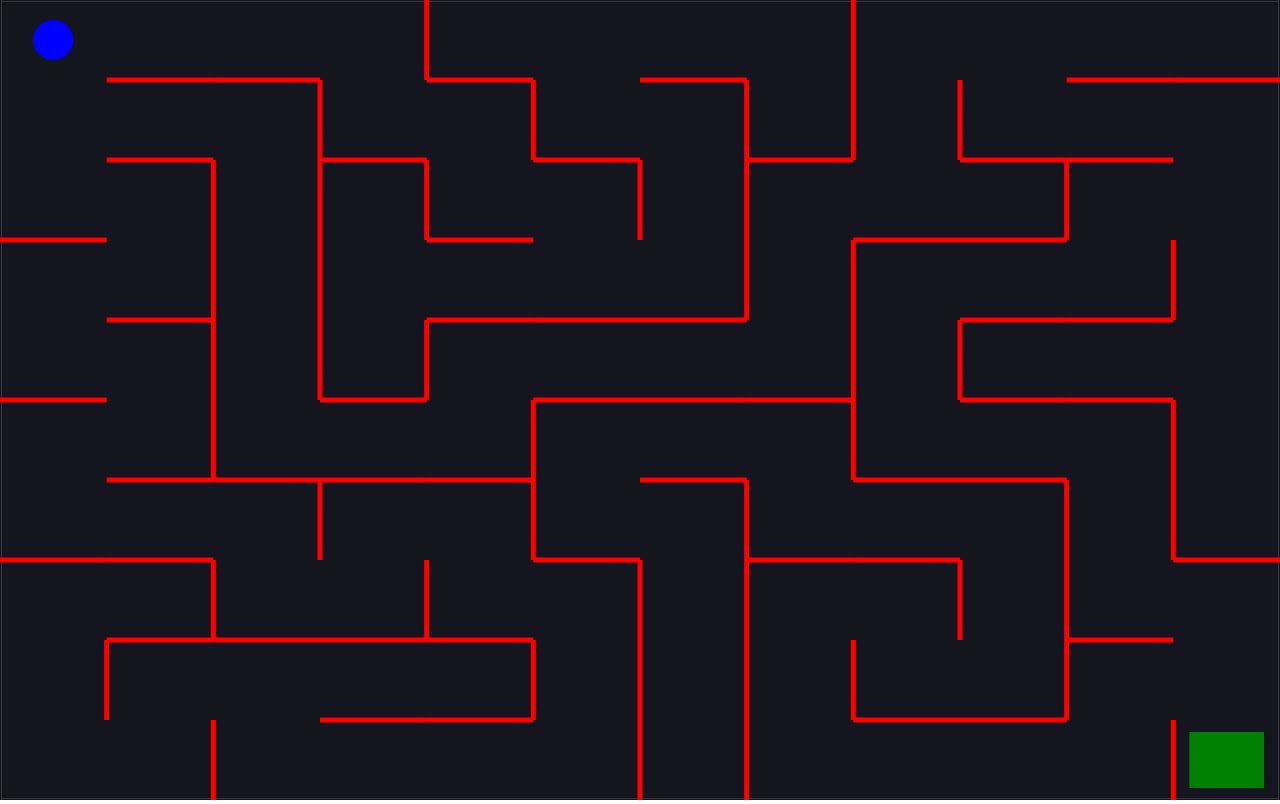
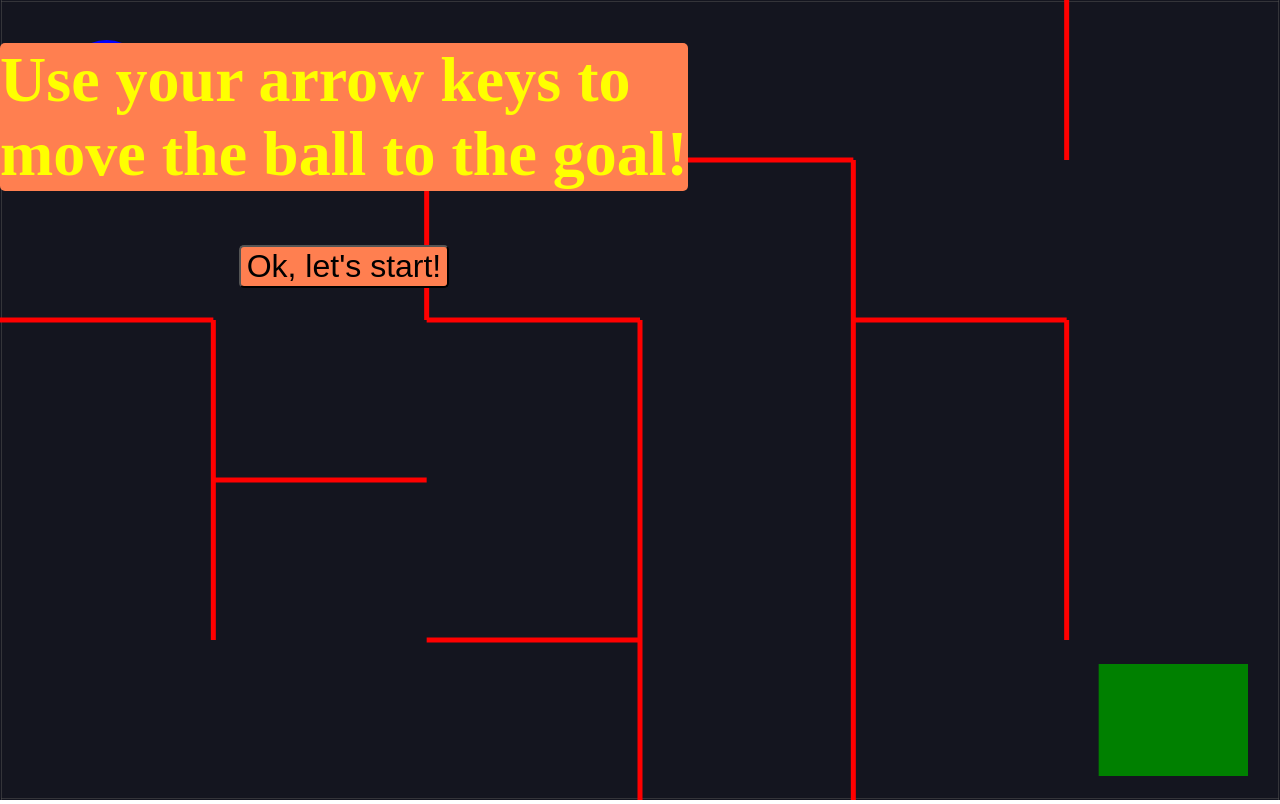
Before and after one commit to benjamindaniels21/Maze-, a plain HTML site: page index.html in a window 1280 px wide. Drawn offline with nearby package versions, Linux system fonts and the light colour scheme.

Commit message:
updated!

```diff
--- a/index.html
+++ b/index.html
@@ -15,7 +15,7 @@
 
         h1 {
             color: white;
-            font-size: 36px;
+            font-size: 64px;
         }
 
         .winner{
@@ -27,13 +27,38 @@
             height: 100vh;
             width: 100vw;
         }
+        .intro{
+            display: flex;
+            justify-content: center;
+            align-items: center;
+            position: absolute;
+            z-index: 1;
+        }
+
+        .intro h1{
+            background-color: coral;
+            color: yellow;
+            border-radius: 5px;
+        }
+        .intro button{
+            margin-top: 300px;
+            background-color: coral;
+            font-size: 2em;
+            border-radius: 5px;
+        }
     </style>
     <title>Maze!</title>
 </head>
 <body>
-    <div class="winner hidden">
-        <h1>You Win!!</h1>
+    <div class="wrapper">
+        <div class=" intro">
+            <h1>Use your arrow keys to<br> move the ball to the goal!</h1>
+            <button class="intro">Ok, let's start!</button>
+        </div>
+        <div class="winner hidden">
+            <h1>You Win!!</h1>
+        </div>
+        <script src="index.js"></script>
     </div>
-    <script src="index.js"></script>
 </body>
 </html>
--- a/index.js
+++ b/index.js
@@ -1,7 +1,7 @@
 const { Engine, Render, Runner, World, Bodies, Body, Events } = Matter;
 
-const cellsHorizontal = 12;
-const cellsVertical = 10;
+const cellsHorizontal = 6;
+const cellsVertical = 5;
 const width = window.innerWidth;
 const height = window.innerHeight;
 
@@ -194,19 +194,23 @@ World.add(world, ball);
 document.addEventListener("keydown", (event) => {
   const { x, y } = ball.velocity;
 
-  if (event.keyCode === 87) {
+  if (event.keyCode === 38) {
+    //up
     Body.setVelocity(ball, { x, y: y - 5 });
   }
 
-  if (event.keyCode === 68) {
+  if (event.keyCode === 39) {
+    //right
     Body.setVelocity(ball, { x: x + 5, y });
   }
 
-  if (event.keyCode === 83) {
+  if (event.keyCode === 40) {
+    //down
     Body.setVelocity(ball, { x, y: y + 5 });
   }
 
-  if (event.keyCode === 65) {
+  if (event.keyCode === 37) {
+    //left
     Body.setVelocity(ball, { x: x - 5, y });
   }
 });
@@ -231,3 +235,12 @@ Events.on(engine, "collisionStart", (event) => {
     }
   });
 });
+
+//Hide intro message
+
+const introMessage = document.querySelector(".intro");
+const button = document.querySelector("button");
+
+button.addEventListener("click", () => {
+  introMessage.classList.add("hidden");
+});
```
